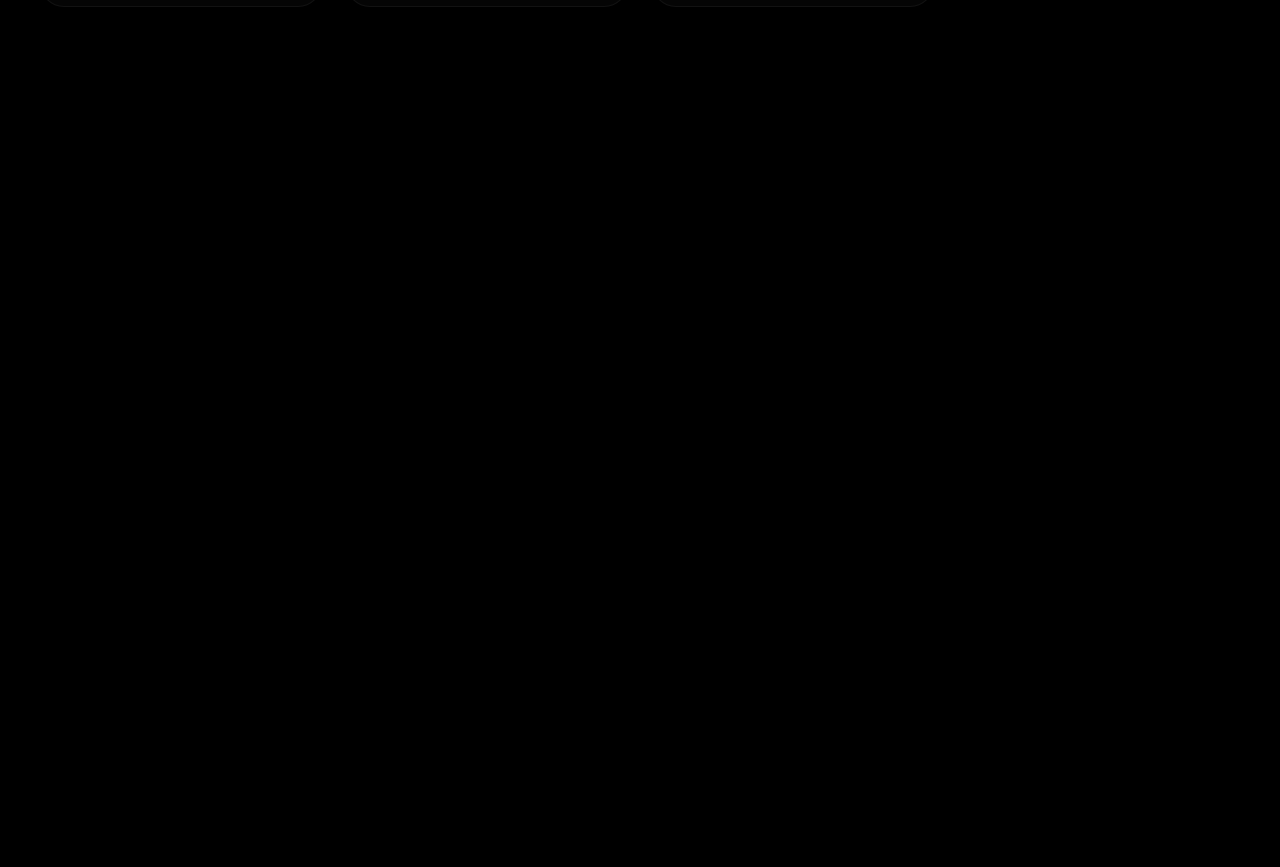
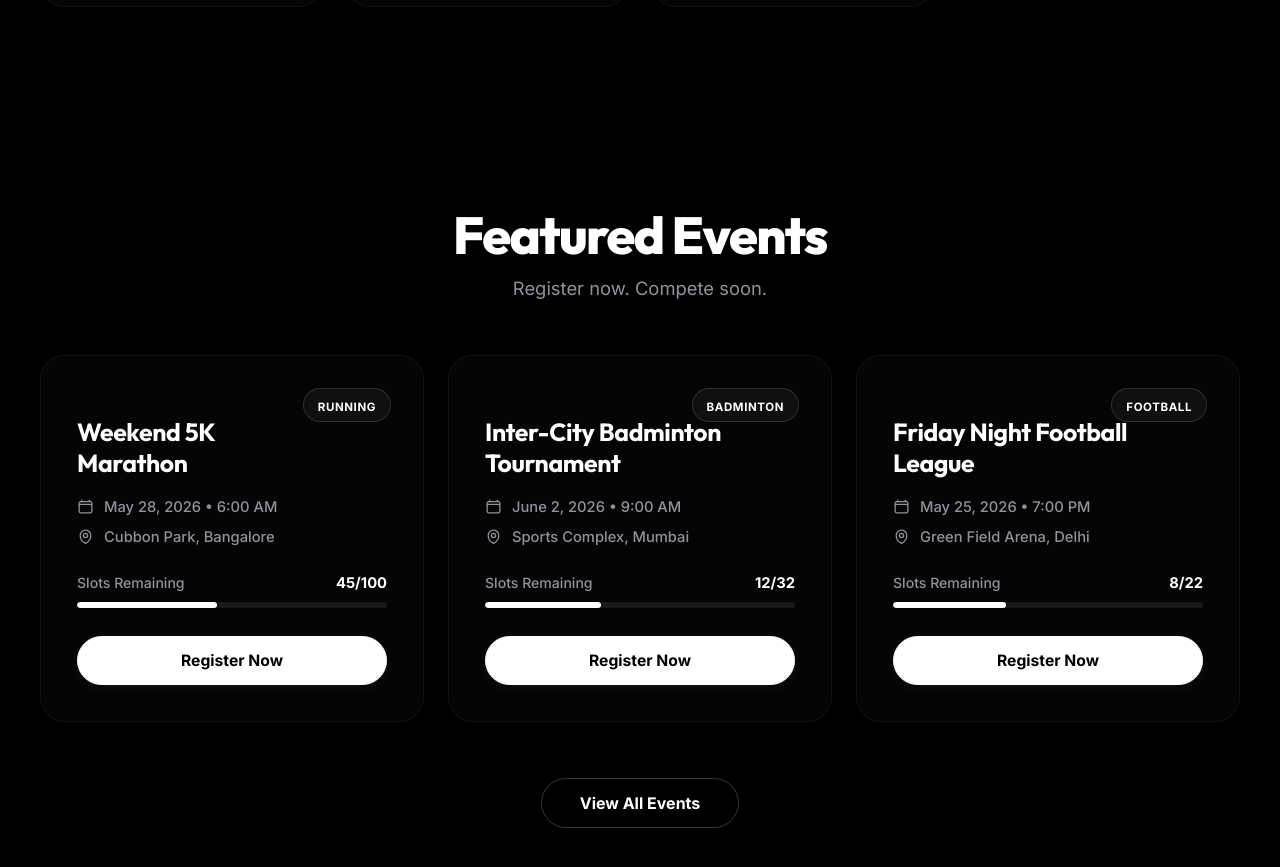
Before and after one commit to Midhunnairts/StrydclubFrontend, an Angular app: page / in a window 1280 px wide. Shown: the part 1445-2312 px from the top of the page. Before the commit the page ends 1572 px from the top, so only its background shows below. Built offline with nearby package versions, Linux system fonts and the light colour scheme.

Commit message:
event list

```diff
--- a/src/app/app.html
+++ b/src/app/app.html
@@ -1,4 +1,5 @@
 <app-navbar></app-navbar>
 <app-hero></app-hero>
 <app-sport-list></app-sport-list>
+<app-event-list></app-event-list>
 <router-outlet></router-outlet>
--- a/src/app/app.ts
+++ b/src/app/app.ts
@@ -3,10 +3,11 @@ import { RouterOutlet } from '@angular/router';
 import { NavbarComponent } from './components/navbar/navbar';
 import { HeroComponent } from './components/hero/hero';
 import { SportListComponent } from './components/sport-list/sport-list';
+import { EventListComponent } from './components/event-list/event-list';
 
 @Component({
   selector: 'app-root',
-  imports: [RouterOutlet, NavbarComponent, HeroComponent, SportListComponent],
+  imports: [RouterOutlet, NavbarComponent, HeroComponent, SportListComponent, EventListComponent],
   templateUrl: './app.html',
   styleUrl: './app.scss',
 })
--- /dev/null
+++ b/src/app/components/event-list/event-list.html
@@ -0,0 +1,73 @@
+<section class="events-section" id="events-display-section">
+  <div class="events-container">
+
+    <!-- Title Header -->
+    <div class="events-header">
+      <h2 class="events-title" id="events-title-header">Featured Events</h2>
+      <p class="events-subtitle" id="events-subtitle-text">Register now. Compete soon.</p>
+    </div>
+
+    <!-- Events Cards Grid -->
+    <div class="events-grid" id="events-cards-grid">
+      @for (event of events(); track event.title) {
+        <div class="event-card" id="event-card-{{ event.category.toLowerCase() }}">
+
+          <!-- Category Tag Badge -->
+          <div class="event-badge">
+            <span>{{ event.category }}</span>
+          </div>
+
+          <!-- Event Body Info -->
+          <div class="event-body">
+            <h3 class="event-name">{{ event.title }}</h3>
+
+            <ul class="event-details-list">
+              <!-- Date & Time Row -->
+              <li class="detail-item">
+                <svg xmlns="http://www.w3.org/2000/svg" fill="none" viewBox="0 0 24 24" stroke-width="1.8" stroke="currentColor" class="detail-icon">
+                  <path stroke-linecap="round" stroke-linejoin="round" d="M6.75 3v2.25M17.25 3v2.25M3 18.75V7.5a2.25 2.25 0 0 1 2.25-2.25h13.5A2.25 2.25 0 0 1 21 7.5v11.25m-18 0A2.25 2.25 0 0 0 5.25 21h13.5A2.25 2.25 0 0 0 21 18.75m-18 0v-7.5A2.25 2.25 0 0 1 5.25 9h13.5A2.25 2.25 0 0 1 21 11.25v7.5" />
+                </svg>
+                <span>{{ event.date }}</span>
+              </li>
+
+              <!-- Location Row -->
+              <li class="detail-item">
+                <svg xmlns="http://www.w3.org/2000/svg" fill="none" viewBox="0 0 24 24" stroke-width="1.8" stroke="currentColor" class="detail-icon">
+                  <path stroke-linecap="round" stroke-linejoin="round" d="M15 10.5a3 3 0 1 1-6 0 3 3 0 0 1 6 0Z" />
+                  <path stroke-linecap="round" stroke-linejoin="round" d="M19.5 10.5c0 7.142-7.5 11.25-7.5 11.25S4.5 17.642 4.5 10.5a7.5 7.5 0 1 1 15 0Z" />
+                </svg>
+                <span>{{ event.location }}</span>
+              </li>
+            </ul>
+          </div>
+
+          <!-- Slots Tracker & Progress Bar -->
+          <div class="event-slots-tracker">
+            <div class="tracker-labels">
+              <span class="label-title">Slots Remaining</span>
+              <span class="label-count">{{ event.slotsFilled }}/{{ event.slotsTotal }}</span>
+            </div>
+            <!-- Progress Track -->
+            <div class="progress-bar-track">
+              <div class="progress-bar-fill" [style.width.%]="getSlotsPercentage(event)"></div>
+            </div>
+          </div>
+
+          <!-- Action CTA Button -->
+          <a href="#" class="btn-register" id="btn-register-{{ event.category.toLowerCase() }}">
+            Register Now
+          </a>
+
+        </div>
+      }
+    </div>
+
+    <!-- View All Button -->
+    <div class="events-footer-actions">
+      <a href="#" class="btn-view-all" id="btn-view-all-events">
+        View All Events
+      </a>
+    </div>
+
+  </div>
+</section>
--- /dev/null
+++ b/src/app/components/event-list/event-list.scss
@@ -0,0 +1,271 @@
+.events-section {
+  position: relative;
+  width: 100%;
+  padding: 80px 24px 120px;
+  background-color: var(--bg-dark-pure);
+  z-index: 10;
+}
+
+.events-container {
+  width: 100%;
+  max-width: 1200px;
+  margin: 0 auto;
+  display: flex;
+  flex-direction: column;
+}
+
+/* Title Section */
+.events-header {
+  text-align: center;
+  margin-bottom: 56px;
+  display: flex;
+  flex-direction: column;
+  gap: 12px;
+}
+
+.events-title {
+  font-family: var(--font-family-title);
+  font-size: 3.25rem;
+  font-weight: 800;
+  line-height: 1.1;
+  letter-spacing: -0.03em;
+  color: var(--text-white);
+  margin: 0;
+}
+
+.events-subtitle {
+  font-family: var(--font-family-body);
+  font-size: 1.15rem;
+  font-weight: 400;
+  color: var(--text-muted);
+  margin: 0;
+}
+
+/* Cards Grid */
+.events-grid {
+  display: grid;
+  grid-template-columns: repeat(3, 1fr);
+  gap: 24px;
+}
+
+/* Event Card base structure */
+.event-card {
+  position: relative;
+  display: flex;
+  flex-direction: column;
+  padding: 36px;
+  background-color: rgba(255, 255, 255, 0.02);
+  border: 1px solid rgba(255, 255, 255, 0.05);
+  border-radius: 24px;
+  backdrop-filter: blur(4px);
+  -webkit-backdrop-filter: blur(4px);
+  transition: var(--transition-smooth);
+
+  &:hover {
+    transform: translateY(-6px);
+    background-color: rgba(255, 255, 255, 0.05);
+    border-color: rgba(255, 255, 255, 0.16);
+    box-shadow: 0 12px 30px rgba(255, 255, 255, 0.03);
+  }
+}
+
+/* Absolute Category Tag Badge */
+.event-badge {
+  position: absolute;
+  top: 32px;
+  right: 32px;
+  padding: 6px 14px;
+  border-radius: 100px;
+  background-color: rgba(255, 255, 255, 0.03);
+  border: 1px solid rgba(255, 255, 255, 0.14);
+  backdrop-filter: blur(4px);
+  -webkit-backdrop-filter: blur(4px);
+
+  span {
+    font-family: var(--font-family-body);
+    font-size: 0.72rem;
+    font-weight: 700;
+    letter-spacing: 0.05em;
+    color: var(--text-white);
+    text-transform: uppercase;
+  }
+}
+
+/* Card Body Content */
+.event-body {
+  margin-top: 24px; // Spacing to account for badge height
+}
+
+.event-name {
+  font-family: var(--font-family-title);
+  font-size: 1.55rem;
+  font-weight: 700;
+  line-height: 1.25;
+  color: var(--text-white);
+  margin-bottom: 20px;
+  letter-spacing: -0.015em;
+  max-width: 80%; // Ensure it doesn't collide with the absolute badge
+}
+
+.event-details-list {
+  display: flex;
+  flex-direction: column;
+  gap: 12px;
+  list-style: none;
+  margin-bottom: 28px;
+}
+
+.detail-item {
+  display: flex;
+  align-items: center;
+  gap: 10px;
+  color: var(--text-muted);
+  font-family: var(--font-family-body);
+  font-size: 0.92rem;
+  font-weight: 500;
+
+  .detail-icon {
+    width: 17px;
+    height: 17px;
+    color: var(--text-muted);
+    flex-shrink: 0;
+  }
+}
+
+/* Slots Tracker & Progress Bar */
+.event-slots-tracker {
+  display: flex;
+  flex-direction: column;
+  gap: 10px;
+  margin-bottom: 28px;
+  margin-top: auto; // Pushes tracker and button to bottom of card
+}
+
+.tracker-labels {
+  display: flex;
+  justify-content: space-between;
+  align-items: center;
+  font-family: var(--font-family-body);
+
+  .label-title {
+    font-size: 0.88rem;
+    font-weight: 500;
+    color: var(--text-muted);
+  }
+
+  .label-count {
+    font-size: 0.92rem;
+    font-weight: 700;
+    color: var(--text-white);
+  }
+}
+
+.progress-bar-track {
+  width: 100%;
+  height: 6px;
+  border-radius: 10px;
+  background-color: rgba(255, 255, 255, 0.08);
+  overflow: hidden;
+}
+
+.progress-bar-fill {
+  height: 100%;
+  border-radius: 10px;
+  background-color: var(--text-white);
+  transition: width 0.8s cubic-bezier(0.25, 0.8, 0.25, 1);
+}
+
+/* Register Action Button */
+.btn-register {
+  display: flex;
+  align-items: center;
+  justify-content: center;
+  width: 100%;
+  padding: 14px;
+  border-radius: 50px;
+  background-color: var(--text-white);
+  border: 1px solid var(--text-white);
+  font-family: var(--font-family-body);
+  font-size: 0.98rem;
+  font-weight: 700;
+  color: var(--bg-dark-pure);
+  box-shadow: 0 4px 15px rgba(255, 255, 255, 0.04);
+  transition: var(--transition-smooth);
+
+  &:hover {
+    transform: translateY(-1.5px);
+    box-shadow: 0 6px 20px rgba(255, 255, 255, 0.15);
+  }
+}
+
+/* Card hover glows */
+.event-card:hover .progress-bar-fill {
+  box-shadow: 0 0 10px rgba(255, 255, 255, 0.5);
+}
+
+/* Bottom Center View All CTA */
+.events-footer-actions {
+  display: flex;
+  justify-content: center;
+  margin-top: 56px;
+}
+
+.btn-view-all {
+  display: inline-block;
+  padding: 14px 38px;
+  border-radius: 50px;
+  border: 1.8px solid rgba(255, 255, 255, 0.22);
+  background-color: transparent;
+  font-family: var(--font-family-body);
+  font-size: 1rem;
+  font-weight: 700;
+  color: var(--text-white);
+  transition: var(--transition-smooth);
+
+  &:hover {
+    background-color: rgba(255, 255, 255, 0.05);
+    border-color: rgba(255, 255, 255, 0.5);
+    transform: translateY(-1.5px);
+  }
+}
+
+/* Screen Responsiveness overrides */
+@media screen and (max-width: 1000px) {
+  .events-grid {
+    grid-template-columns: repeat(2, 1fr);
+  }
+
+  .events-title {
+    font-size: 2.8rem;
+  }
+}
+
+@media screen and (max-width: 700px) {
+  .events-grid {
+    grid-template-columns: 1fr;
+    max-width: 480px;
+    margin: 0 auto;
+  }
+
+  .events-title {
+    font-size: 2.4rem;
+  }
+
+  .event-card {
+    padding: 30px;
+  }
+}
+
+@media screen and (max-width: 500px) {
+  .events-section {
+    padding: 60px 16px 80px;
+  }
+
+  .events-title {
+    font-size: 2rem;
+  }
+
+  .events-subtitle {
+    font-size: 1rem;
+  }
+}
--- /dev/null
+++ b/src/app/components/event-list/event-list.ts
@@ -0,0 +1,52 @@
+import { Component, signal } from '@angular/core';
+import { CommonModule } from '@angular/common';
+
+interface EventItem {
+  title: string;
+  category: string;
+  date: string;
+  location: string;
+  slotsFilled: number;
+  slotsTotal: number;
+}
+
+@Component({
+  selector: 'app-event-list',
+  standalone: true,
+  imports: [CommonModule],
+  templateUrl: './event-list.html',
+  styleUrl: './event-list.scss'
+})
+export class EventListComponent {
+  events = signal<EventItem[]>([
+    {
+      title: 'Weekend 5K Marathon',
+      category: 'Running',
+      date: 'May 28, 2026 • 6:00 AM',
+      location: 'Cubbon Park, Bangalore',
+      slotsFilled: 45,
+      slotsTotal: 100
+    },
+    {
+      title: 'Inter-City Badminton Tournament',
+      category: 'Badminton',
+      date: 'June 2, 2026 • 9:00 AM',
+      location: 'Sports Complex, Mumbai',
+      slotsFilled: 12,
+      slotsTotal: 32
+    },
+    {
+      title: 'Friday Night Football League',
+      category: 'Football',
+      date: 'May 25, 2026 • 7:00 PM',
+      location: 'Green Field Arena, Delhi',
+      slotsFilled: 8,
+      slotsTotal: 22
+    }
+  ]);
+
+  getSlotsPercentage(event: EventItem): number {
+    if (event.slotsTotal === 0) return 0;
+    return (event.slotsFilled / event.slotsTotal) * 100;
+  }
+}
```
